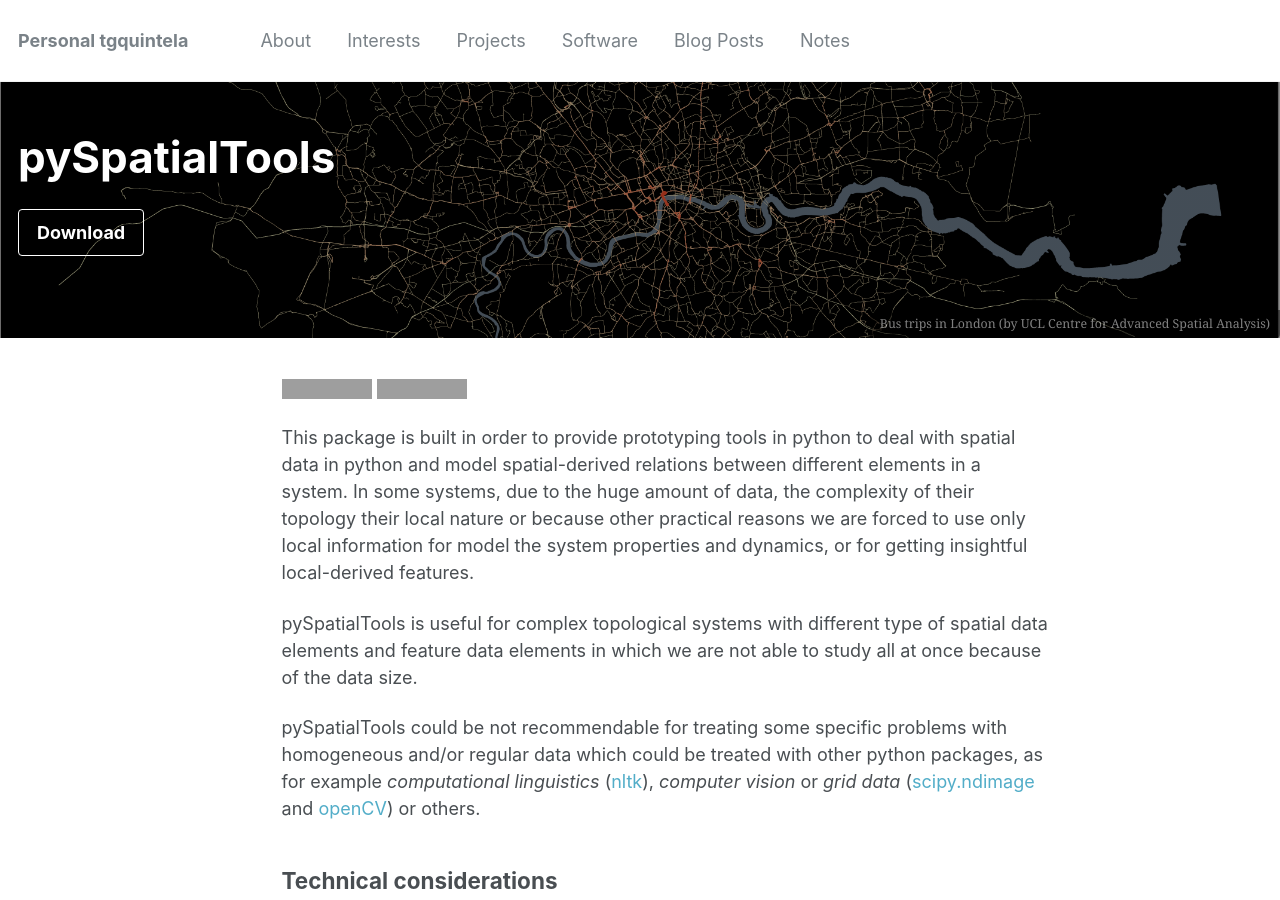
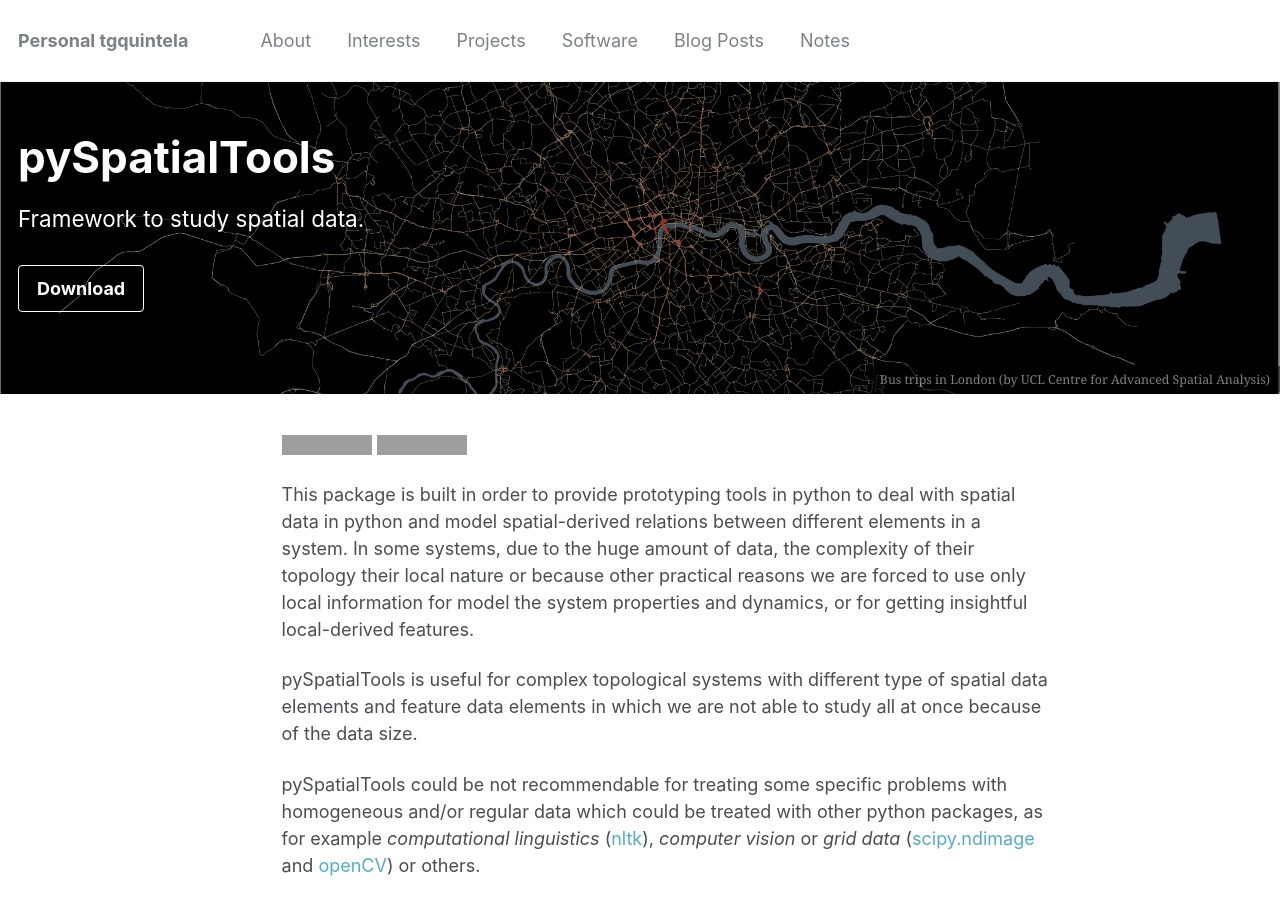
Before and after one commit to tgquintela/tgquintela.github.io, a Jekyll site: the page built from _software/pySpatialTools.md, in a window 1280 px wide and 900 px high. Built offline with Jekyll 4.4.1, drawn with Linux system fonts in a browser that asks for light colours; comment, search, counter and statistics services are not loaded; grey boxes are pictures that could not be loaded.

Commit message:
Examples.

```diff
--- a/_software/pySpatialTools.md
+++ b/_software/pySpatialTools.md
@@ -1,6 +1,6 @@
 ---
 title: "pySpatialTools"
-excerpt: ""
+excerpt: "Framework to study spatial data."
 collection: software
 type: "Software package"
 date: 2016-11-01
```
